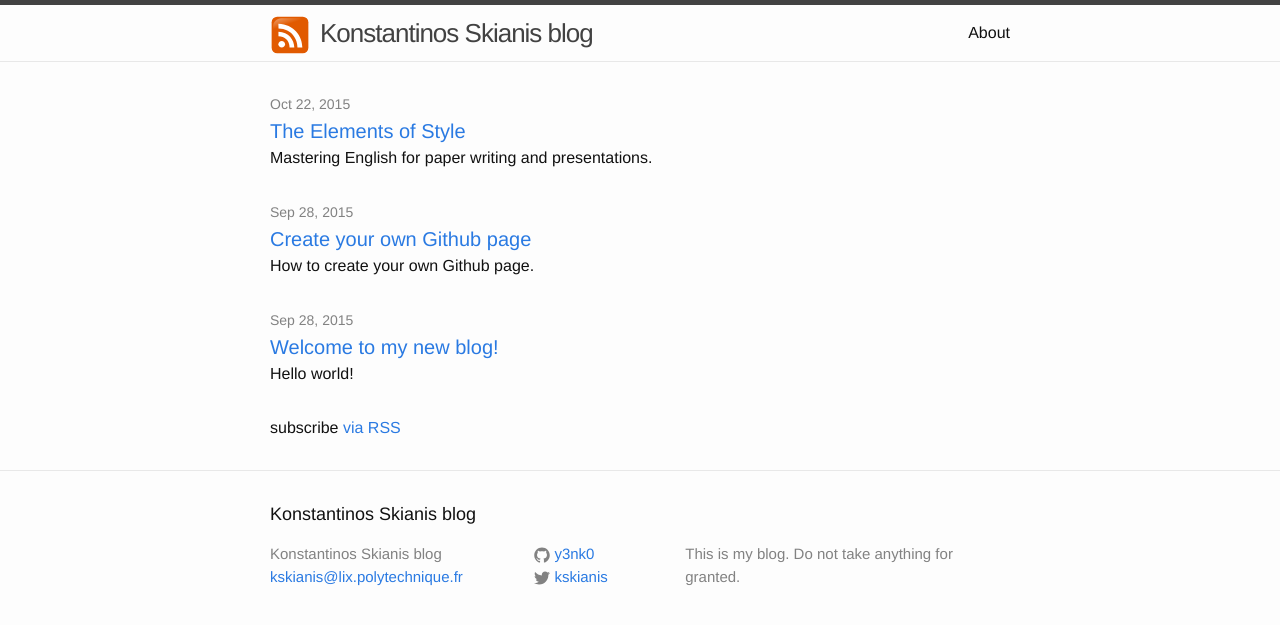
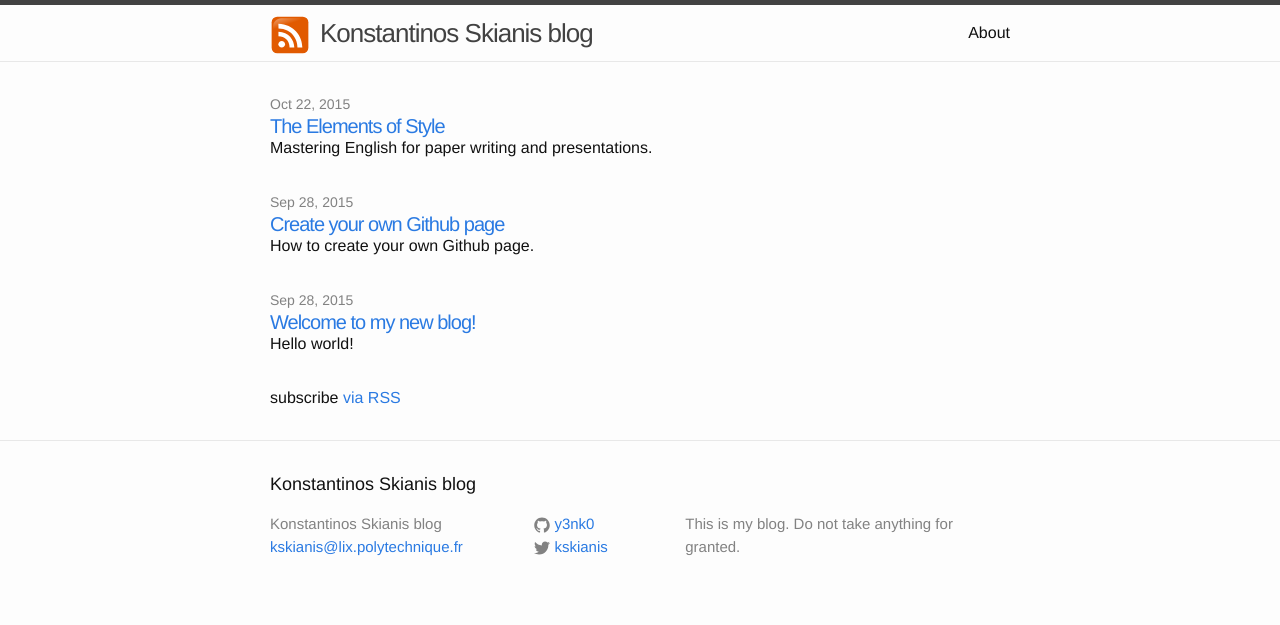
Before and after one commit to y3nk0/y3nk0.github.io, a Jekyll site: the page built from index.html, in a window 1280 px wide. Shown: the top 625 px of the page. Built offline with Jekyll 4.4.1, drawn with Linux system fonts in a browser that asks for light colours.

Commit message:
Edited post-link css

```diff
--- a/_sass/_layout.scss
+++ b/_sass/_layout.scss
@@ -186,6 +186,8 @@
 .post-link {
     display: block;
     font-size: 20px;
+    letter-spacing: -1px;
+    line-height:1;
 }
 
 
```
